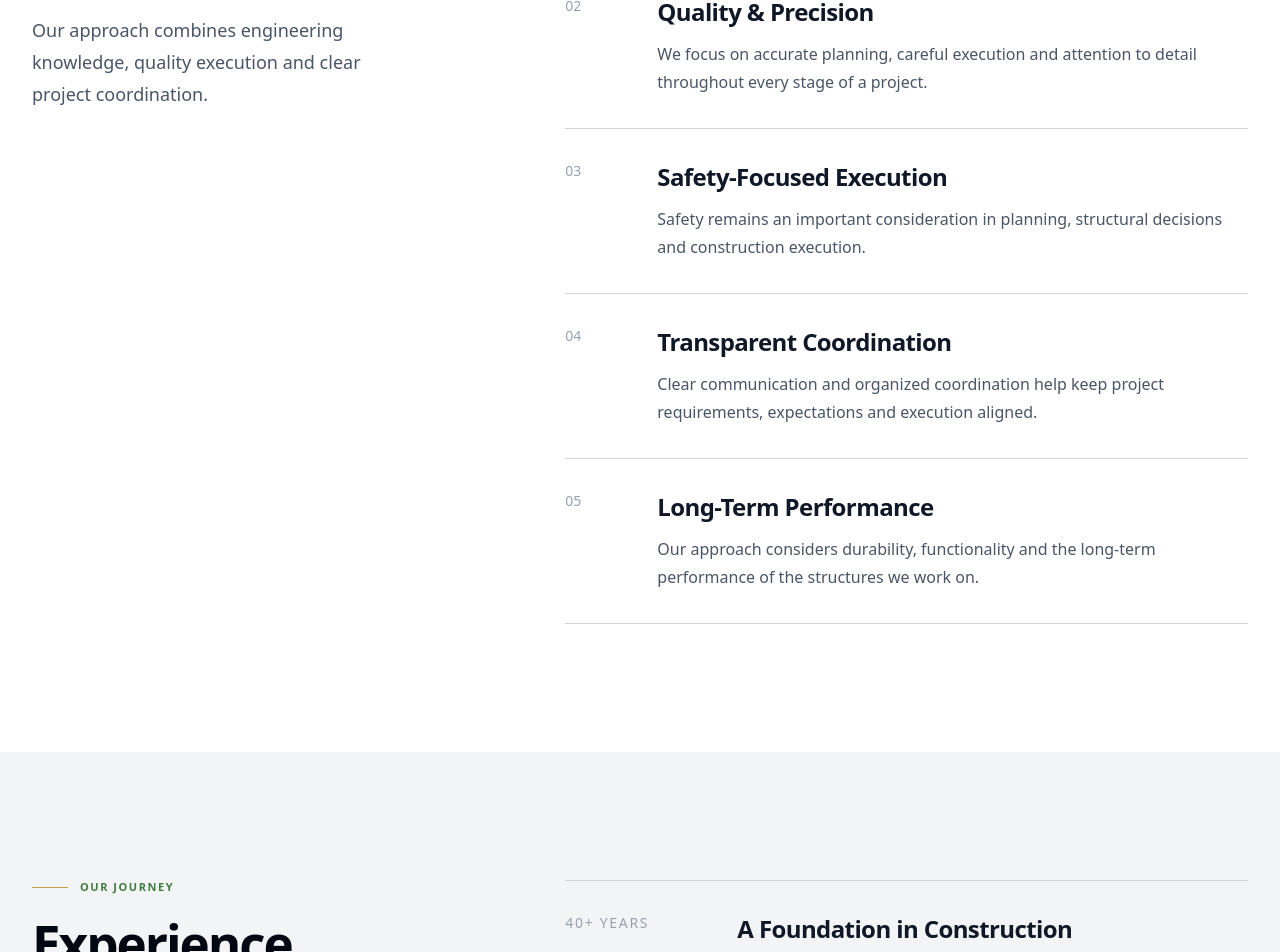
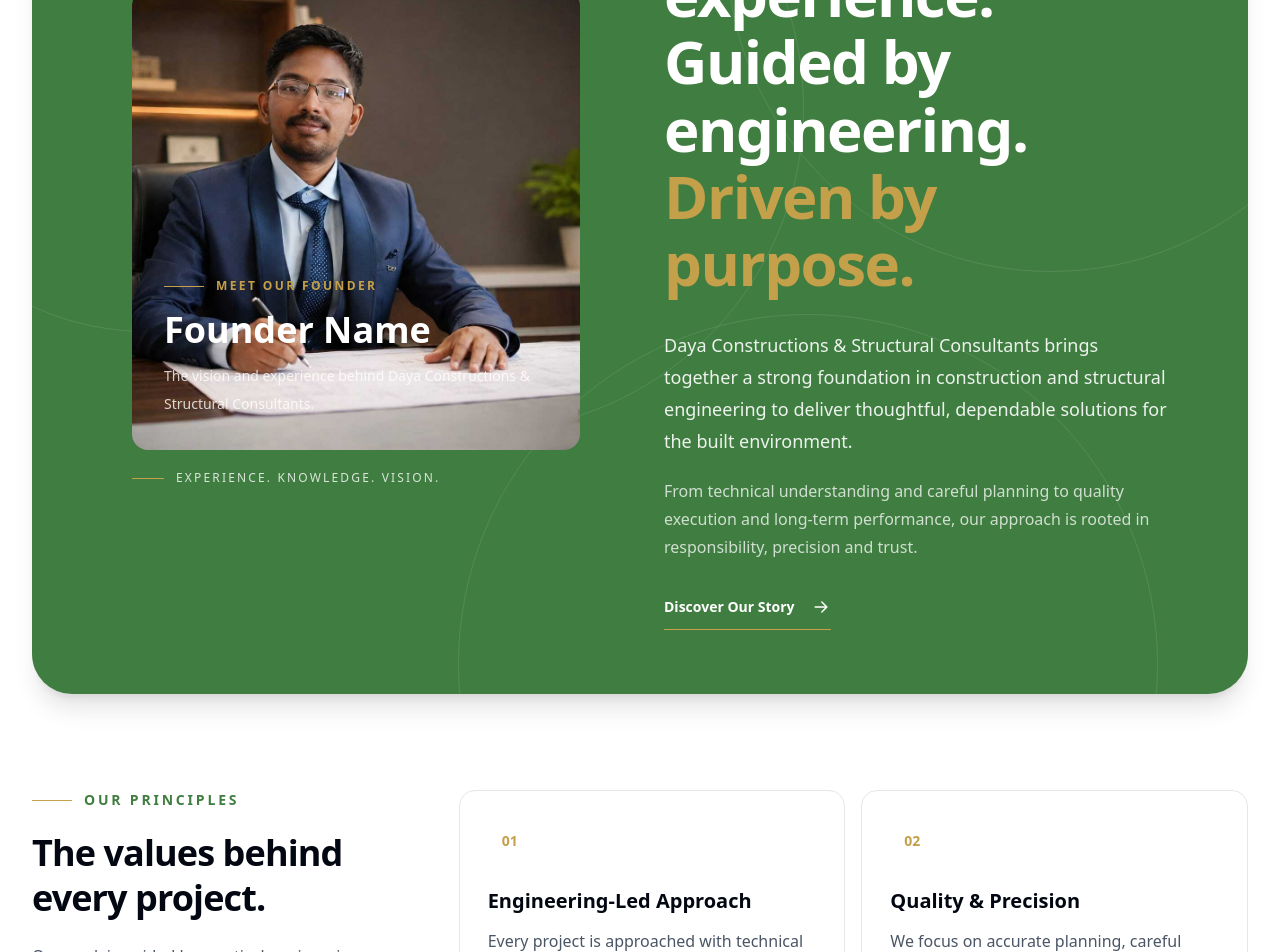
Before and after one commit to Sumolegen/Construction-Website, a Next.js app: page / in a window 1280 px wide. Shown: the part 5180-6132 px from the top of the page. Built offline with nearby package versions, Linux system fonts and the light colour scheme.

Commit message:
Whydaya-updated

```diff
--- a/src/Components/sections/WhyDayaPreview.tsx
+++ b/src/Components/sections/WhyDayaPreview.tsx
@@ -1,5 +1,5 @@
+import Link from "next/link";
 import Container from "../ui/Container";
-import SectionHeading from "../ui/SectionHeading";
 
 const principles = [
   {
@@ -36,39 +36,172 @@ const principles = [
 
 export default function WhyDayaPreview() {
   return (
-    <section className="bg-white py-24 sm:py-28 lg:py-32">
+    <section className="relative overflow-hidden bg-white py-16 sm:py-20 lg:py-28">
       <Container>
-        <div className="grid gap-12 lg:grid-cols-12 lg:gap-16">
-          {/* Section Heading */}
-          <div className="lg:col-span-4">
-            <SectionHeading
-              eyebrow="Why Daya"
-              title="Built around principles that matter."
-              description="Our approach combines engineering knowledge, quality execution and clear project coordination."
-            />
+        {/* Founder Feature */}
+        <div className="relative isolate overflow-hidden rounded-[2rem] bg-brand-secondary text-white shadow-xl sm:rounded-[2.5rem]">
+          {/* Decorative background patterns */}
+          <div
+            aria-hidden="true"
+            className="pointer-events-none absolute inset-0 overflow-hidden"
+          >
+            <div className="absolute -left-40 top-0 h-[550px] w-[550px] rounded-full border border-white/10" />
+            <div className="absolute left-[10%] top-0 h-[650px] w-[650px] rounded-full border border-white/10" />
+            <div className="absolute -right-32 -top-40 h-[650px] w-[650px] rounded-full border border-white/10" />
+            <div className="absolute -bottom-80 left-[35%] h-[700px] w-[700px] rounded-full border border-white/10" />
+            <div className="absolute inset-0 bg-gradient-to-br from-brand-secondary via-brand-secondary to-brand-primary/30" />
           </div>
 
-          {/* Principles */}
-          <div className="lg:col-span-7 lg:col-start-6">
-            <div className="border-t border-gray-300">
-              {principles.map((principle) => (
+          <div className="relative grid items-center gap-10 px-6 py-12 sm:px-10 sm:py-16 lg:min-h-[600px] lg:grid-cols-2 lg:gap-12 lg:px-16">
+            {/* Founder Photo */}
+            <div className="relative mx-auto w-full max-w-md">
+              <div className="relative h-[380px] w-full overflow-hidden rounded-2xl sm:h-[460px]">
+                <img
+                  src="/images/founder.jpg"
+                  alt="Founder of Daya Constructions & Structural Consultants"
+                  className="absolute inset-0 h-full w-full object-cover object-center"
+                />
+
+                {/* Blend the photo into the section */}
+                <div
+                  aria-hidden="true"
+                  className="absolute inset-0 bg-gradient-to-t from-brand-secondary via-brand-secondary/10 to-transparent"
+                />
+
+                <div
+                  aria-hidden="true"
+                  className="absolute inset-0 bg-brand-secondary/10"
+                />
+
+                {/* Founder label */}
+                <div className="absolute bottom-0 left-0 right-0 p-6 sm:p-8">
+                  <div className="mb-4 flex items-center gap-3">
+                    <span className="h-px w-10 bg-brand-primary" />
+                    <span className="text-xs font-semibold uppercase tracking-[0.2em] text-brand-primary">
+                      Meet Our Founder
+                    </span>
+                  </div>
+
+                  {/* Replace with the actual founder name */}
+                  <h3 className="font-[var(--font-primary)] text-3xl font-bold text-white sm:text-4xl">
+                    Founder Name
+                  </h3>
+
+                  <p className="mt-3 max-w-sm text-sm leading-7 text-white/80">
+                    The vision and experience behind Daya Constructions &
+                    Structural Consultants.
+                  </p>
+                </div>
+              </div>
+
+              <div className="mt-5 flex items-center gap-3">
+                <span className="h-px w-8 bg-brand-primary" />
+                <p className="text-xs font-medium uppercase tracking-[0.18em] text-white/80">
+                  Experience. Knowledge. Vision.
+                </p>
+              </div>
+            </div>
+
+            {/* Founder Message */}
+            <div className="relative z-10 mx-auto max-w-xl lg:mx-0">
+              <div className="mb-7 flex items-center gap-3">
+                <span className="h-px w-10 bg-brand-primary" />
+                <p className="text-sm font-semibold uppercase tracking-[0.2em] text-white/80">
+                  Why Daya
+                </p>
+              </div>
+
+              <h2 className="font-[var(--font-primary)] text-4xl font-semibold leading-[1.12] tracking-tight text-white sm:text-5xl lg:text-6xl">
+                Built on experience.
+                <br />
+                Guided by engineering.
+                <br />
+                <span className="text-brand-primary">Driven by purpose.</span>
+              </h2>
+
+              <p className="mt-8 max-w-lg text-base leading-8 text-white/90 sm:text-lg">
+                Daya Constructions &amp; Structural Consultants brings together
+                a strong foundation in construction and structural engineering
+                to deliver thoughtful, dependable solutions for the built
+                environment.
+              </p>
+
+              <p className="mt-5 max-w-lg text-sm leading-7 text-white/75 sm:text-base">
+                From technical understanding and careful planning to quality
+                execution and long-term performance, our approach is rooted in
+                responsibility, precision and trust.
+              </p>
+
+              <Link
+                href="/about"
+                className="group mt-9 inline-flex items-center gap-4 border-b border-brand-primary pb-3 text-sm font-semibold text-white transition-colors hover:text-brand-primary focus-visible:outline-none focus-visible:ring-2 focus-visible:ring-brand-primary"
+              >
+                Discover Our Story
+
+                <svg
+                  viewBox="0 0 24 24"
+                  fill="none"
+                  stroke="currentColor"
+                  strokeWidth="1.8"
+                  className="h-5 w-5 transition-transform duration-300 group-hover:translate-x-1"
+                  aria-hidden="true"
+                >
+                  <path
+                    d="M5 12h14m-6-6 6 6-6 6"
+                    strokeLinecap="round"
+                    strokeLinejoin="round"
+                  />
+                </svg>
+              </Link>
+            </div>
+          </div>
+        </div>
+
+        {/* Principles Section */}
+        <div className="mt-16 grid gap-10 lg:mt-24 lg:grid-cols-12 lg:gap-16">
+          <div className="lg:col-span-4">
+            <div className="mb-5 flex items-center gap-3">
+              <span className="h-px w-10 bg-brand-primary" />
+              <p className="text-sm font-semibold uppercase tracking-[0.2em] text-brand-secondary">
+                Our Principles
+              </p>
+            </div>
+
+            <h3 className="font-[var(--font-primary)] text-3xl font-bold leading-tight tracking-tight text-gray-950 sm:text-4xl">
+              The values behind every project.
+            </h3>
+
+            <p className="mt-5 max-w-md text-base leading-8 text-gray-600">
+              Our work is guided by practical engineering, responsible
+              execution and a commitment to building structures that perform
+              over time.
+            </p>
+          </div>
+
+          <div className="lg:col-span-8">
+            <div className="grid gap-4 sm:grid-cols-2">
+              {principles.map((principle, index) => (
                 <article
                   key={principle.number}
-                  className="grid gap-5 border-b border-gray-300 py-7 sm:grid-cols-[60px_1fr] sm:gap-8 sm:py-8"
+                  className={`group rounded-2xl border border-gray-200 bg-white p-6 transition-all duration-300 hover:-translate-y-1 hover:border-brand-primary/50 hover:shadow-lg sm:p-7 ${
+                    index === 4 ? "sm:col-span-2" : ""
+                  }`}
                 >
-                  <span className="text-sm font-medium text-gray-400">
-                    {principle.number}
-                  </span>
+                  <div className="flex items-center justify-between">
+                    <span className="flex h-11 w-11 items-center justify-center rounded-full bg-brand-primary/10 text-sm font-bold text-brand-primary transition-colors duration-300 group-hover:bg-brand-primary group-hover:text-white">
+                      {principle.number}
+                    </span>
 
-                  <div>
-                    <h3 className="text-xl font-semibold tracking-tight text-gray-900 sm:text-2xl">
-                      {principle.title}
-                    </h3>
+                    <span className="h-px w-10 bg-brand-primary/40 transition-all duration-300 group-hover:w-16 group-hover:bg-brand-primary" />
+                  </div>
 
-                    <p className="mt-3 max-w-2xl text-sm leading-7 text-gray-600 sm:text-base">
-                      {principle.description}
-                    </p>
-                  </div>
+                  <h4 className="mt-6 font-[var(--font-primary)] text-xl font-semibold leading-snug text-gray-950">
+                    {principle.title}
+                  </h4>
+
+                  <p className="mt-3 text-sm leading-7 text-gray-600 sm:text-base">
+                    {principle.description}
+                  </p>
                 </article>
               ))}
             </div>
```
Also changed, not shown: public/images/founder.jpeg (deleted), public/images/founder.jpg (added).
